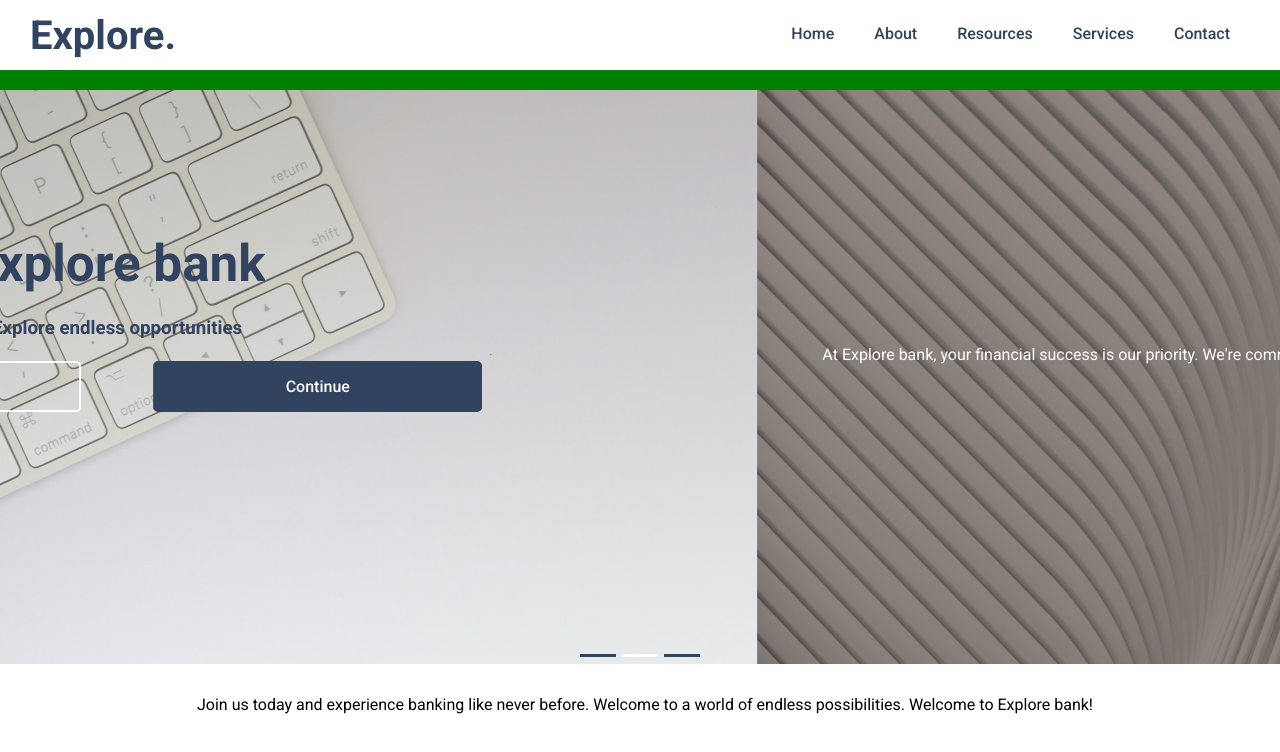
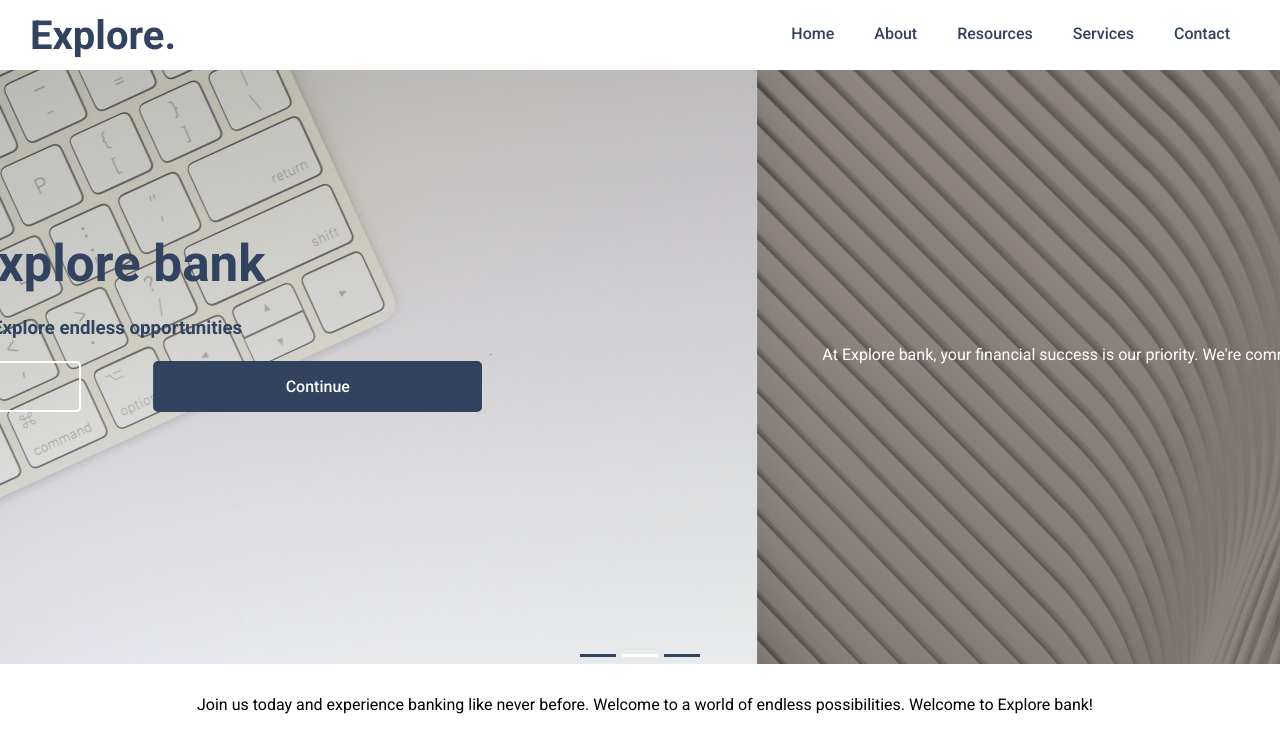
Before and after one commit to MalachyCode/Explore-bank-app, a React (Vite) app in the folder UI/: page / in a window 1280 px wide. Shown: the top 752 px of the page. Built offline with nearby package versions, Linux system fonts and the light colour scheme; no server answers.

Commit message:
Styling the newly added buttons in the menu drop down of the home page.

```diff
--- a/UI/src/pages/HomePage/sections/menu/Menu.scss
+++ b/UI/src/pages/HomePage/sections/menu/Menu.scss
@@ -4,10 +4,8 @@
   width: 100%;
   height: calc(70vh - 70px);
   position: fixed;
-  top: -50vh;
-  // background-color: $mainColor;
+  top: -75vh;
   background-color: #32435f;
-  background-color: green;
   display: flex;
   flex-direction: column;
   // align-items: center;
@@ -49,7 +47,35 @@
     }
   }
 
+  .buttons-container {
+    display: flex;
+    flex-direction: row;
+    margin: auto;
+    width: 90%;
+    height: 15%;
+    overflow: hidden;
+    justify-content: space-between;
+
+    button {
+      border-radius: 5px;
+      width: 40%;
+      height: 70%;
+      overflow: hidden;
+      border: 2px solid #32435f;
+      transition: all 0.5s ease;
+      background: none;
+      color: white;
+      border: 2px solid white;
+      padding: 2px;
+      &:hover {
+        border-radius: 10px;
+        font-size: large;
+        border: 3px solid #fff;
+      }
+    }
+  }
+
   @media (max-width: 576px) {
-    height: calc(60vh - 70px);
+    height: calc(75vh - 70px);
   }
 }
```
